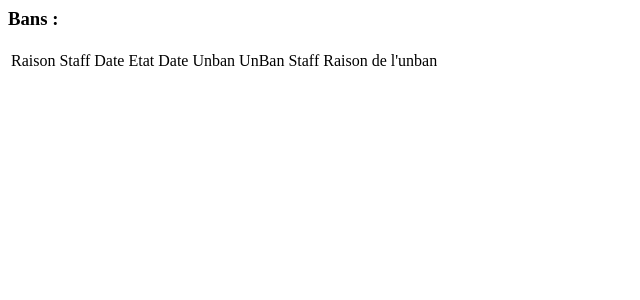
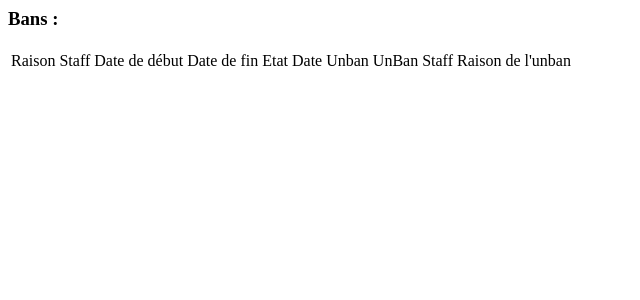
Before and after one commit to Mineaurion/AurionStaff, a Node project: template src/api/templates/sanctions/ban.mustache in a window 1280 px wide. Shown: the top 300 px of the page, without its empty margins (0-640 px from the left). Run offline with Node 20 templates, Linux system fonts and the light colour scheme; the template is opened without the code that fills it, so the values that code supplies are empty.

Commit message:
Closes #34
Ajout date de debut et de fin dans le template

```diff
--- a/src/api/templates/sanctions/ban.mustache
+++ b/src/api/templates/sanctions/ban.mustache
@@ -5,7 +5,8 @@
           {{#displayPlayer}}<td>Joueur</td>{{/displayPlayer}}
           <td>Raison</td>
           <td>Staff</td>
-          <td>Date</td>
+          <td>Date de début</td>
+          <td>Date de fin</td>
           <td>Etat</td>
           <td>Date Unban</td>
           <td>UnBan Staff</td>
@@ -19,6 +20,7 @@
           <td>{{ reason }}</td>
           <td>{{ performer_nickname }}</td>
           <td>{{#dateFormat}}{{ date_begin }}{{/dateFormat}}</td>
+          <td>{{#dateFormat}}{{ date_end }}{{/dateFormat}}</td>
           <td>{{#active}}V{{/active}}{{^active}}X{{/active}}</td>
           <td>{{#dateFormat}}{{ undoer_date }}{{/dateFormat}}</td>
           <td>{{ undoer_nickname }}</td>
```
